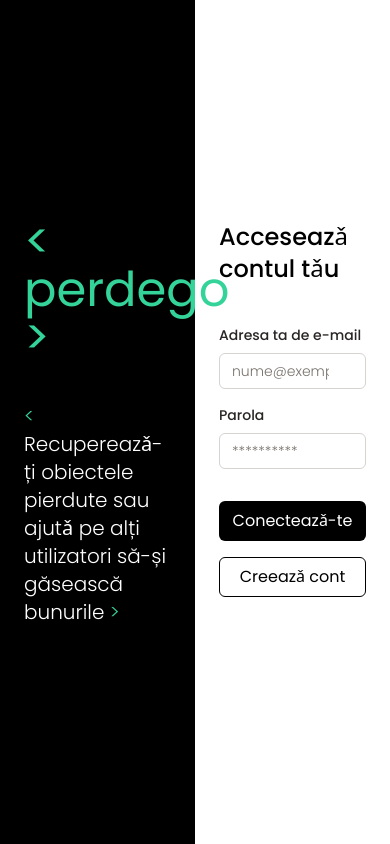
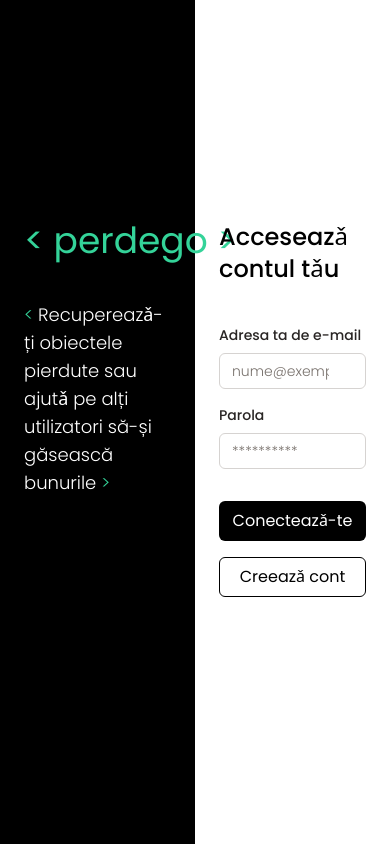
Before and after one commit to alexandruale26/perdego-beta, a React (Vite) app: page /login in a window 390 px wide. Built offline with nearby package versions, Linux system fonts and the light colour scheme.

Commit message:
finished login page design for full wide screens

```diff
--- a/src/pages/LoginForm.jsx
+++ b/src/pages/LoginForm.jsx
@@ -101,19 +101,19 @@ const LoginForm = () => {
   return (
     <Form {...formData} className="flex w-full min-h-screen items-start justify-center bg-white">
       <LoginDiv className="bg-black">
-        <div className="flex flex-col items-start justify-start w-full max-w-lg min-h-[450px] py-6 px-6 xl:px-0">
+        <div className="flex flex-col items-start justify-start w-full max-w-lg min-h-[450px] p-6">
           <h1>
-            <Logo />
+            <Logo className="text-4xl lg:text-5xl" />
           </h1>
-          <h3 className="text-xl text-white font-light pt-10">
-            <LeftArrow className="text-xl" /> Recupereazǎ-ți obiectele pierdute sau ajutǎ pe alți utilizatori să-și
-            găsească bunurile <RightArrow className="text-xl" />
+          <h3 className="text-lg lg:text-xl text-white font-light pt-10">
+            <LeftArrow className="text-lg lg:text-xl" /> Recupereazǎ-ți obiectele pierdute sau ajutǎ pe alți utilizatori
+            să-și găsească bunurile <RightArrow className="text-lg lg:text-xl" />
           </h3>
         </div>
       </LoginDiv>
 
       <LoginDiv>
-        <div className="w-full min-h-[450px] max-w-lg space-y-10 py-6 px-6 xl:px-0">
+        <div className="w-full min-h-[450px] max-w-lg space-y-10 p-6">
           <h3 className="text-2xl lg:text-3xl font-medium text-start">Acceseazǎ contul tǎu</h3>
           <div className="w-full space-y-4">
             <FormField
--- a/src/shared/Logo.jsx
+++ b/src/shared/Logo.jsx
@@ -3,7 +3,7 @@ import { LeftArrow, RightArrow } from "./LogoArrows";
 
 const Logo = ({ className }) => {
   return (
-    <div className={twMerge("text-5xl select-none text-primary", className)}>
+    <div className={twMerge("text-5xl select-none text-primary whitespace-pre", className)}>
       <LeftArrow /> perdego <RightArrow />
     </div>
   );
```
